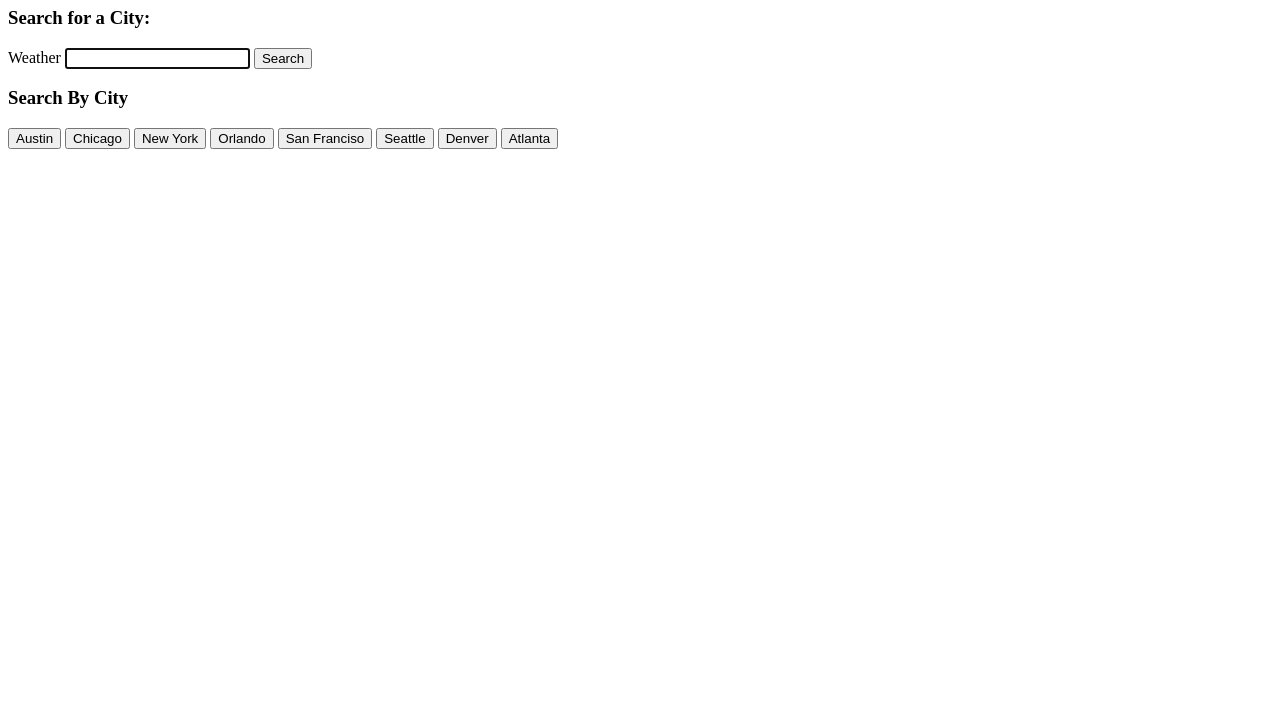
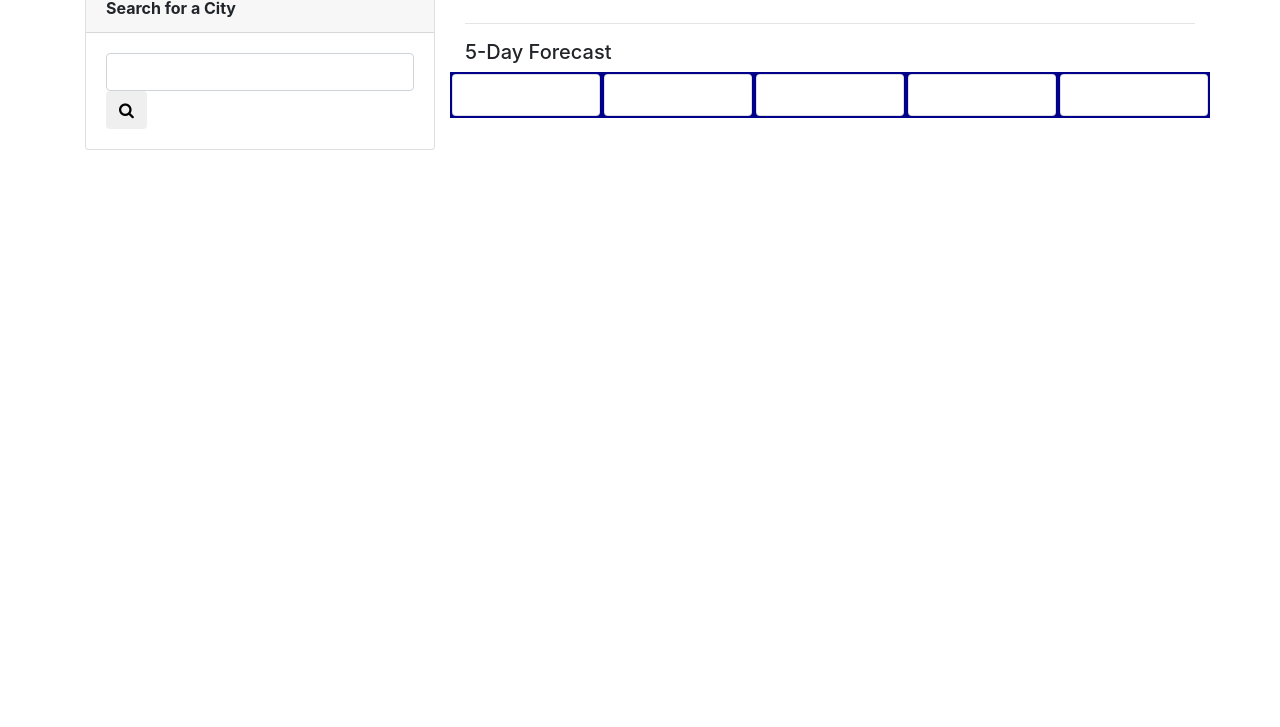
Before and after one commit to chriscampaigne/weather-dashboard, a plain HTML site: page index.html in a window 1280 px wide. Shown: the part 73-800 px from the top of the page. Drawn offline with nearby package versions, Linux system fonts and the light colour scheme.

Commit message:
added cards to display 5 day forecast

```diff
--- a/assets/style.css
+++ b/assets/style.css
@@ -1,5 +1,15 @@
+
 .text-center {
     text-align: center;
     background-color: darkblue;
     color: white;
 }
+
+.container {
+   display: block;
+    margin: 0 auto;
+
+    border-radius: 10px;
+    padding-bottom: 50px;
+    width: 90%;
+  }
--- a/index.html
+++ b/index.html
@@ -4,55 +4,98 @@
     <meta charset="UTF-8">
     <meta http-equiv="X-UA-Compatible" content="IE=edge">
     <meta name="viewport" content="width=device-width, initial-scale=1.0">
-    <link
-    href="https://fonts.googleapis.com/css?family=IBM+Plex+Sans:400,400i,700&display=swap"
-    rel="stylesheet"
-  />
-  <link
-    rel="stylesheet"
-    href="https://cdnjs.cloudflare.com/ajax/libs/font-awesome/5.11.2/css/all.min.css"
-  />
-  <link rel="stylesheet" href="./assets/style.css" />
+    <link rel="stylesheet" href="https://maxcdn.bootstrapcdn.com/font-awesome/4.5.0/css/font-awesome.min.css" />
+    <link rel="stylesheet"
+        href="https://cdnjs.cloudflare.com/ajax/libs/twitter-bootstrap/4.0.0/css/bootstrap.min.css" />
+    <link rel="stylesheet" href="./assets/style.css">
+    <script type="text/JavaScript" src="https://MomentJS.com/downloads/moment.js"></script>
     <title>Weather Api</title>
 </head>
 <body>
     <header>
          <h1 class="text-center">Weather Dashboard</h1>
        </header>
+       <div class="container">
 
-  <body class="flex-column min-100-vh">
-    <main class="flex-row justify-space-between">
-        <div class="col-12 col-md-4">
-          <div class="card">
-            <h3 class="card-header text-uppercase">Search for a City:</h3>
-            <form id="user-form" class="card-body">
-              <label class="form-label" for="weather">Weather</label>
-              <input
-                name="weather"
-                id="weather"
-                type="text"
-                autofocus="true"
-                class="form-input"
-              />
-              <button type="submit" class="btn">Search</button>
-            </form>
-          </div>
+        <div class="row">
+            <div class="col-lg-4" id="search-card">
+                <div class="card text-left">
+                    <div class="card-header">
+                        <strong>Search for a City
+                        </strong>
+                    </div>
+                    <div class="card-body">
+                        <!-- search bar -->
+                        <input type="text" class="form-control pull-left" id="get-weather"></input>
 
-          <div class="card">
-            <h3 class="card-header text-uppercase">Search By City</h3>
-            <div id="language-buttons" class="card-body">
-              <button data-language="javascript" class="btn">Austin</button>
-              <button data-language="html" class="btn">Chicago</button>
-              <button data-language="css" class="btn">New York</button>
-              <button data-language="css" class="btn">Orlando</button>
-              <button data-language="css" class="btn">San Franciso</button>
-              <button data-language="css" class="btn">Seattle</button>
-              <button data-language="css" class="btn">Denver</button>
-              <button data-language="css" class="btn">Atlanta</button>
+                        <button type="submit" class="btn btn-default" id="run-search">
+                            <i class="fa fa-search"></i></button>
+                    </div>
+                </div>
+                <div style="color: red;" class="invalid-message"></div>
+                <div class="search-data">
+                    <ul id="search-list"></ul>
+                    </ul>
+                </div>
+
             </div>
-          </div>
+            <!-- weather data displayed here -->
+            <div class="col-lg-8">
+                <div class="row weather-box">
+                    <div class="col-lg-12">
+                        <div class="weather-container">
+                            <span>
+                                <div class="city"></div><img id="wicon"></img>
+                                <div style="font-style: italic; font-weight: bolder;" class="status"></div>
+                            </span>
+
+                            <div class="temp"></div>
+                            <div class="humidity"></div>
+                            <div class="wind"></div>
+
+                        </div>
+                    </div>
+                </div>
+                <hr>
+                <div class="row">
+                    <div class="col-lg-12 forecast-container">
+                        <h5 class="five-day">5-Day Forecast</h5>
+                        <!-- Day 1 -->
+                        <div class="card-deck text-center" style="color: grey;">
+                            <div class="card" style="margin: 2px;">
+                                <div class="card-body forecast-card" id="day-1">
+                                    <!-- DAY 1 -->
+                                </div>
+                            </div>
+                            <div class="card" style="margin: 2px;">
+                                <div class="card-body forecast-card" id="day-2">
+                                    <!-- Day 2 -->
+                                </div>
+                            </div>
+                            <div class="card" style="margin: 2px;">
+                                <div class="card-body forecast-card" id="day-3">
+                                    <!-- Day 3 -->
+                                </div>
+                            </div>
+                            <div class="card" style="margin: 2px;">
+                                <div class="card-body forecast-card" id="day-4">
+                                    <!-- Day 4 -->
+                                </div>
+                            </div>
+                            <div class="card" style="margin: 2px;">
+                                <div class="card-body forecast-card" id="day-5">
+                                    <!-- Day 5 -->
+                                </div>
+                            </div>
+                        </div>
+                    </div>
+                </div>
+
+            </div>
         </div>
+    </div>
 
-
+    <script src="https://cdnjs.cloudflare.com/ajax/libs/jquery/3.2.1/jquery.min.js"></script>
+    <script src="script.js"></script>
 </body>
 </html>
```
